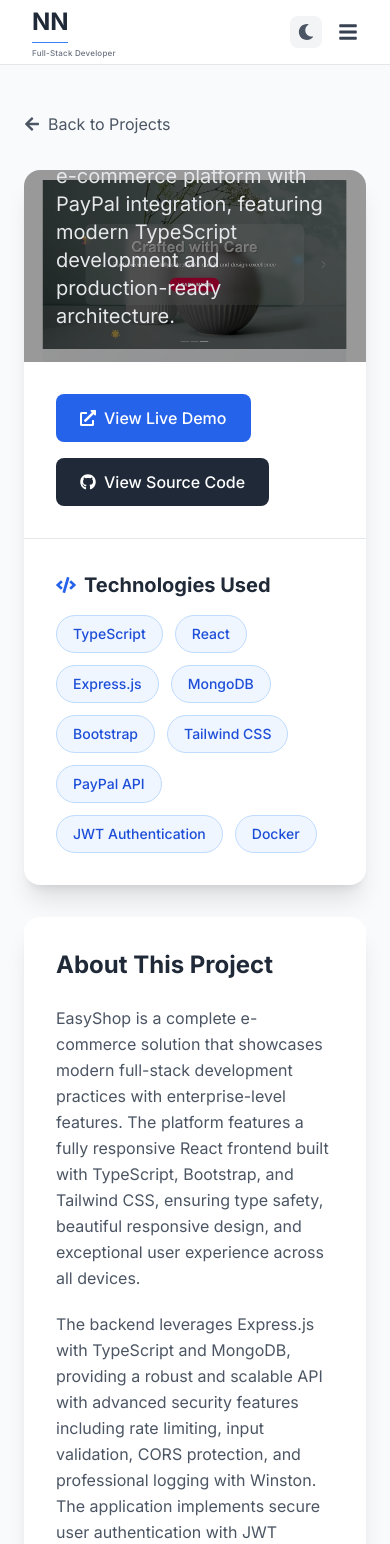
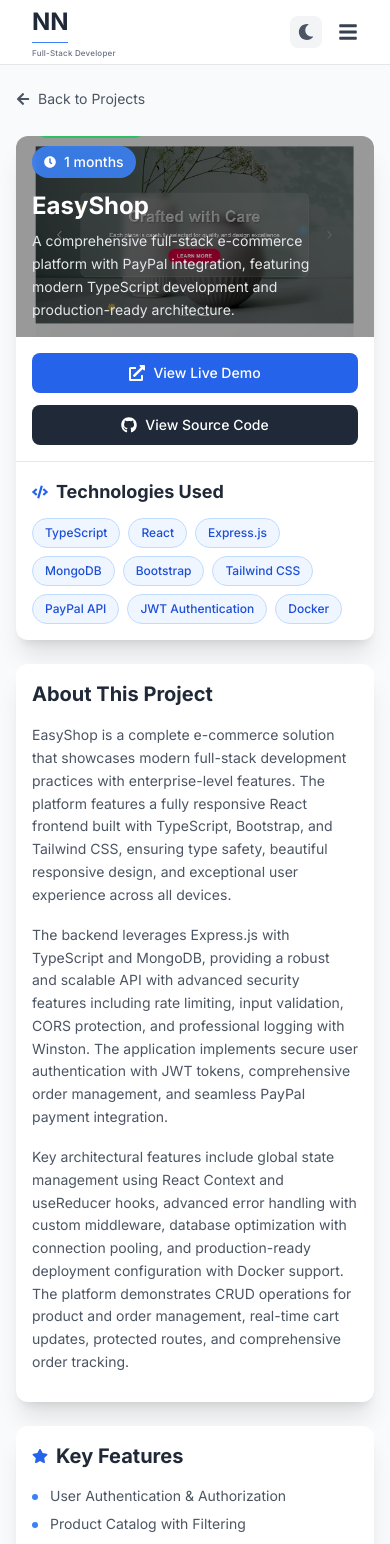
Before and after one commit to AnnaNajafiH/myPortfolio, a React (Vite) app: page /projects/1 in a window 390 px wide. Shown: the top 1544 px of the page. Built offline with nearby package versions, Linux system fonts and the light colour scheme.

Commit message:
enhanced responsiveness of projectDetails page

```diff
--- a/src/components/ProjectDetail.tsx
+++ b/src/components/ProjectDetail.tsx
@@ -37,14 +37,14 @@
   }
 
   return (
-    <div className="min-h-screen bg-gray-50 dark:bg-gray-900 py-12">
-      <div className="container mx-auto px-6">
+    <div className="min-h-screen bg-gray-50 dark:bg-gray-900 py-6 md:py-12">
+      <div className="container mx-auto px-4 md:px-6">
         <div className="max-w-6xl mx-auto">
           {/* Navigation */}
-          <div className="mb-8">
+          <div className="mb-6 md:mb-8">
             <button
               onClick={() => navigate(-1)}
-              className="inline-flex items-center gap-2 text-gray-600 dark:text-gray-400 hover:text-primary-600 dark:hover:text-primary-400 transition-colors group"
+              className="inline-flex items-center gap-2 text-gray-600 dark:text-gray-400 hover:text-primary-600 dark:hover:text-primary-400 transition-colors group text-sm md:text-base"
             >
               <FaArrowLeft className="group-hover:-translate-x-1 transition-transform duration-200" />
               <span>Back to Projects</span>
@@ -52,7 +52,7 @@
           </div>
 
           {/* Project Header */}
-          <div className="bg-white dark:bg-gray-800 rounded-2xl overflow-hidden shadow-xl mb-8">
+          <div className="bg-white dark:bg-gray-800 rounded-xl md:rounded-2xl overflow-hidden shadow-xl mb-6 md:mb-8">
             <div className="relative">
               {/* Hero Image */}
               <div className="aspect-video bg-gradient-to-br from-primary-500 to-blue-500 relative overflow-hidden">
@@ -74,58 +74,58 @@
                 <div className="absolute inset-0 bg-black/40"></div>
 
                 {/* Title and Status */}
-                <div className="absolute bottom-0 left-0 right-0 p-8 text-white">
-                  <div className="flex items-center gap-4 mb-4">
-                    <div className="flex items-center gap-2 px-4 py-2 bg-green-500/90 rounded-full backdrop-blur-sm">
-                      <FaCheckCircle className="w-4 h-4" />
+                <div className="absolute bottom-0 left-0 right-0 p-4 md:p-8 text-white">
+                  <div className="flex flex-col sm:flex-row items-start sm:items-center gap-2 sm:gap-4 mb-3 md:mb-4">
+                    <div className="flex items-center gap-2 px-3 py-1.5 md:px-4 md:py-2 bg-green-500/90 rounded-full backdrop-blur-sm text-sm">
+                      <FaCheckCircle className="w-3 h-3 md:w-4 md:h-4" />
                       <span className="font-medium">{project.status}</span>
                     </div>
-                    <div className="flex items-center gap-2 px-4 py-2 bg-blue-500/90 rounded-full backdrop-blur-sm">
-                      <FaClock className="w-4 h-4" />
+                    <div className="flex items-center gap-2 px-3 py-1.5 md:px-4 md:py-2 bg-blue-500/90 rounded-full backdrop-blur-sm text-sm">
+                      <FaClock className="w-3 h-3 md:w-4 md:h-4" />
                       <span className="font-medium">{project.duration}</span>
                     </div>
                   </div>
-                  <h1 className="text-4xl md:text-5xl font-bold mb-2">{project.name}</h1>
-                  <p className="text-xl text-gray-200 max-w-3xl">{project.shortDescription}</p>
+                  <h1 className="text-2xl md:text-4xl lg:text-5xl font-bold mb-2">{project.name}</h1>
+                  <p className="text-sm md:text-xl text-gray-200 max-w-3xl leading-relaxed">{project.shortDescription}</p>
                 </div>
               </div>
             </div>
 
             {/* Action Buttons */}
-            <div className="p-8 border-b border-gray-200 dark:border-gray-700">
-              <div className="flex flex-wrap gap-4">
+            <div className="p-4 md:p-8 border-b border-gray-200 dark:border-gray-700">
+              <div className="flex flex-col sm:flex-row gap-3 md:gap-4">
                 <a
                   href={project.liveUrl}
                   target="_blank"
                   rel="noopener noreferrer"
-                  className="inline-flex items-center gap-2 px-6 py-3 bg-primary-600 hover:bg-primary-700 text-white rounded-lg transition-colors font-medium"
+                  className="inline-flex items-center justify-center gap-2 px-4 md:px-6 py-2.5 md:py-3 bg-primary-600 hover:bg-primary-700 text-white rounded-lg transition-colors font-medium text-sm md:text-base"
                 >
-                  <FaExternalLinkAlt />
+                  <FaExternalLinkAlt className="w-4 h-4" />
                   <span>View Live Demo</span>
                 </a>
                 <a
                   href={project.githubUrl}
                   target="_blank"
                   rel="noopener noreferrer"
-                  className="inline-flex items-center gap-2 px-6 py-3 bg-gray-800 hover:bg-gray-700 text-white rounded-lg transition-colors font-medium"
+                  className="inline-flex items-center justify-center gap-2 px-4 md:px-6 py-2.5 md:py-3 bg-gray-800 hover:bg-gray-700 text-white rounded-lg transition-colors font-medium text-sm md:text-base"
                 >
-                  <FaGithub />
+                  <FaGithub className="w-4 h-4" />
                   <span>View Source Code</span>
                 </a>
               </div>
             </div>
 
             {/* Technologies */}
-            <div className="p-8">
-              <h3 className="text-xl font-bold text-gray-800 dark:text-white mb-4 flex items-center gap-2">
-                <FaCode className="text-primary-600" />
+            <div className="p-4 md:p-8">
+              <h3 className="text-lg md:text-xl font-bold text-gray-800 dark:text-white mb-3 md:mb-4 flex items-center gap-2">
+                <FaCode className="text-primary-600 w-4 h-4 md:w-5 md:h-5" />
                 Technologies Used
               </h3>
-              <div className="flex flex-wrap gap-3">
+              <div className="flex flex-wrap gap-2 md:gap-3">
                 {project.technologies.map((tech: string, index: number) => (
                   <span
                     key={index}
-                    className="px-4 py-2 bg-primary-50 dark:bg-primary-900/30 text-primary-700 dark:text-primary-300 rounded-full text-sm font-medium border border-primary-200 dark:border-primary-800"
+                    className="px-3 py-1.5 md:px-4 md:py-2 bg-primary-50 dark:bg-primary-900/30 text-primary-700 dark:text-primary-300 rounded-full text-xs md:text-sm font-medium border border-primary-200 dark:border-primary-800"
                   >
                     {tech}
                   </span>
@@ -135,13 +135,13 @@
           </div>
 
           {/* Content Grid */}
-          <div className="grid lg:grid-cols-2 gap-8">
+          <div className="grid lg:grid-cols-2 gap-6 md:gap-8">
             {/* About Section */}
-            <div className="bg-white dark:bg-gray-800 rounded-2xl p-8 shadow-xl">
-              <h2 className="text-2xl font-bold text-gray-800 dark:text-white mb-6">About This Project</h2>
+            <div className="bg-white dark:bg-gray-800 rounded-xl md:rounded-2xl p-4 md:p-8 shadow-xl">
+              <h2 className="text-xl md:text-2xl font-bold text-gray-800 dark:text-white mb-4 md:mb-6">About This Project</h2>
               <div className="prose prose-gray dark:prose-invert max-w-none">
                 {project.detailedDescription.split('\n\n').map((paragraph, index) => (
-                  <p key={index} className="text-gray-600 dark:text-gray-300 leading-relaxed mb-4">
+                  <p key={index} className="text-sm md:text-base text-gray-600 dark:text-gray-300 leading-relaxed mb-3 md:mb-4">
                     {paragraph}
                   </p>
                 ))}
@@ -149,65 +149,65 @@
             </div>
 
             {/* Features Section */}
-            <div className="bg-white dark:bg-gray-800 rounded-2xl p-8 shadow-xl">
-              <h2 className="text-2xl font-bold text-gray-800 dark:text-white mb-6 flex items-center gap-2">
-                <FaStar className="text-primary-600" />
+            <div className="bg-white dark:bg-gray-800 rounded-xl md:rounded-2xl p-4 md:p-8 shadow-xl">
+              <h2 className="text-xl md:text-2xl font-bold text-gray-800 dark:text-white mb-4 md:mb-6 flex items-center gap-2">
+                <FaStar className="text-primary-600 w-4 h-4 md:w-5 md:h-5" />
                 Key Features
               </h2>
-              <ul className="space-y-3">
+              <ul className="space-y-2 md:space-y-3">
                 {project.features.map((feature, index) => (
                   <li key={index} className="flex items-start gap-3">
-                    <div className="w-2 h-2 bg-primary-500 rounded-full mt-2 flex-shrink-0"></div>
-                    <span className="text-gray-600 dark:text-gray-300">{feature}</span>
+                    <div className="w-1.5 h-1.5 md:w-2 md:h-2 bg-primary-500 rounded-full mt-2 flex-shrink-0"></div>
+                    <span className="text-sm md:text-base text-gray-600 dark:text-gray-300">{feature}</span>
                   </li>
                 ))}
               </ul>
             </div>
 
             {/* Challenges Section */}
-            <div className="bg-white dark:bg-gray-800 rounded-2xl p-8 shadow-xl">
-              <h2 className="text-2xl font-bold text-gray-800 dark:text-white mb-6 flex items-center gap-2">
-                <FaLightbulb className="text-primary-600" />
+            <div className="bg-white dark:bg-gray-800 rounded-xl md:rounded-2xl p-4 md:p-8 shadow-xl">
+              <h2 className="text-xl md:text-2xl font-bold text-gray-800 dark:text-white mb-4 md:mb-6 flex items-center gap-2">
+                <FaLightbulb className="text-primary-600 w-4 h-4 md:w-5 md:h-5" />
                 Challenges & Solutions
               </h2>
-              <ul className="space-y-4">
+              <ul className="space-y-3 md:space-y-4">
                 {project.challenges.map((challenge, index) => (
                   <li key={index} className="flex items-start gap-3">
-                    <div className="w-6 h-6 bg-orange-100 dark:bg-orange-900/30 text-orange-600 dark:text-orange-400 rounded-full flex items-center justify-center text-sm font-medium flex-shrink-0 mt-0.5">
+                    <div className="w-5 h-5 md:w-6 md:h-6 bg-orange-100 dark:bg-orange-900/30 text-orange-600 dark:text-orange-400 rounded-full flex items-center justify-center text-xs md:text-sm font-medium flex-shrink-0 mt-0.5">
                       {index + 1}
                     </div>
-                    <span className="text-gray-600 dark:text-gray-300">{challenge}</span>
+                    <span className="text-sm md:text-base text-gray-600 dark:text-gray-300">{challenge}</span>
                   </li>
                 ))}
               </ul>
             </div>
 
             {/* Technical Details */}
-            <div className="bg-white dark:bg-gray-800 rounded-2xl p-8 shadow-xl">
-              <h2 className="text-2xl font-bold text-gray-800 dark:text-white mb-6 flex items-center gap-2">
-                <FaCog className="text-primary-600" />
+            <div className="bg-white dark:bg-gray-800 rounded-xl md:rounded-2xl p-4 md:p-8 shadow-xl">
+              <h2 className="text-xl md:text-2xl font-bold text-gray-800 dark:text-white mb-4 md:mb-6 flex items-center gap-2">
+                <FaCog className="text-primary-600 w-4 h-4 md:w-5 md:h-5" />
                 Technical Implementation
               </h2>
-              <div className="space-y-4">
-                <div className="border border-gray-200 dark:border-gray-700 rounded-lg p-4">
-                  <h4 className="font-semibold text-gray-800 dark:text-white mb-2">Frontend</h4>
+              <div className="space-y-3 md:space-y-4">
+                <div className="border border-gray-200 dark:border-gray-700 rounded-lg p-3 md:p-4">
+                  <h4 className="font-semibold text-gray-800 dark:text-white mb-2 text-sm md:text-base">Frontend</h4>
                   <div className="flex flex-wrap gap-2">
                     {project.technologies.filter(tech =>
                       ['React', 'JavaScript', 'TypeScript', 'Tailwind CSS', 'Bootstrap'].includes(tech)
                     ).map((tech, index) => (
-                      <span key={index} className="px-3 py-1 bg-blue-100 dark:bg-blue-900/30 text-blue-700 dark:text-blue-300 rounded-full text-sm">
+                      <span key={index} className="px-2 py-1 md:px-3 md:py-1 bg-blue-100 dark:bg-blue-900/30 text-blue-700 dark:text-blue-300 rounded-full text-xs md:text-sm">
                         {tech}
                       </span>
                     ))}
                   </div>
                 </div>
-                <div className="border border-gray-200 dark:border-gray-700 rounded-lg p-4">
-                  <h4 className="font-semibold text-gray-800 dark:text-white mb-2">Backend</h4>
+                <div className="border border-gray-200 dark:border-gray-700 rounded-lg p-3 md:p-4">
+                  <h4 className="font-semibold text-gray-800 dark:text-white mb-2 text-sm md:text-base">Backend</h4>
                   <div className="flex flex-wrap gap-2">
                     {project.technologies.filter(tech =>
                       ['Express.js', 'MongoDB', 'JWT', 'PayPal SDK'].includes(tech)
                     ).map((tech, index) => (
-                      <span key={index} className="px-3 py-1 bg-green-100 dark:bg-green-900/30 text-green-700 dark:text-green-300 rounded-full text-sm">
+                      <span key={index} className="px-2 py-1 md:px-3 md:py-1 bg-green-100 dark:bg-green-900/30 text-green-700 dark:text-green-300 rounded-full text-xs md:text-sm">
                         {tech}
                       </span>
                     ))}
@@ -218,14 +218,14 @@
           </div>
 
           {/* Related Projects */}
-          <div className="mt-16">
-            <h2 className="text-3xl font-bold text-gray-800 dark:text-white mb-8 text-center">Other Projects</h2>
-            <div className="grid md:grid-cols-2 gap-6">
+          <div className="mt-12 md:mt-16">
+            <h2 className="text-2xl md:text-3xl font-bold text-gray-800 dark:text-white mb-6 md:mb-8 text-center">Other Projects</h2>
+            <div className="grid md:grid-cols-2 gap-4 md:gap-6">
               {projects.filter(p => p.id !== project.id).slice(0, 2).map((relatedProject) => (
                 <Link
                   key={relatedProject.id}
                   to={`/projects/${relatedProject.id}`}
-                  className="bg-white dark:bg-gray-800 rounded-xl overflow-hidden shadow-lg hover:shadow-xl transition-all duration-300 group"
+                  className="bg-white dark:bg-gray-800 rounded-lg md:rounded-xl overflow-hidden shadow-lg hover:shadow-xl transition-all duration-300 group"
                 >
                   <div className="aspect-video bg-gradient-to-br from-gray-200 to-gray-300 dark:from-gray-700 dark:to-gray-600 relative overflow-hidden">
                     {relatedProject.image ? (
@@ -236,17 +236,17 @@
                       />
                     ) : (
                       <div className="absolute inset-0 bg-gradient-to-br from-primary-500 to-blue-500 flex items-center justify-center">
-                        <div className="text-white text-4xl font-bold opacity-80">
+                        <div className="text-white text-2xl md:text-4xl font-bold opacity-80">
                           {relatedProject.name.split(' ').map((word: string) => word[0]).join('')}
                         </div>
                       </div>
                     )}
                   </div>
-                  <div className="p-6">
-                    <h3 className="text-xl font-bold text-gray-800 dark:text-white mb-2 group-hover:text-primary-600 dark:group-hover:text-primary-400 transition-colors">
+                  <div className="p-4 md:p-6">
+                    <h3 className="text-lg md:text-xl font-bold text-gray-800 dark:text-white mb-2 group-hover:text-primary-600 dark:group-hover:text-primary-400 transition-colors">
                       {relatedProject.name}
                     </h3>
-                    <p className="text-gray-600 dark:text-gray-300 text-sm">
+                    <p className="text-gray-600 dark:text-gray-300 text-xs md:text-sm leading-relaxed">
                       {relatedProject.shortDescription}
                     </p>
                   </div>
```
